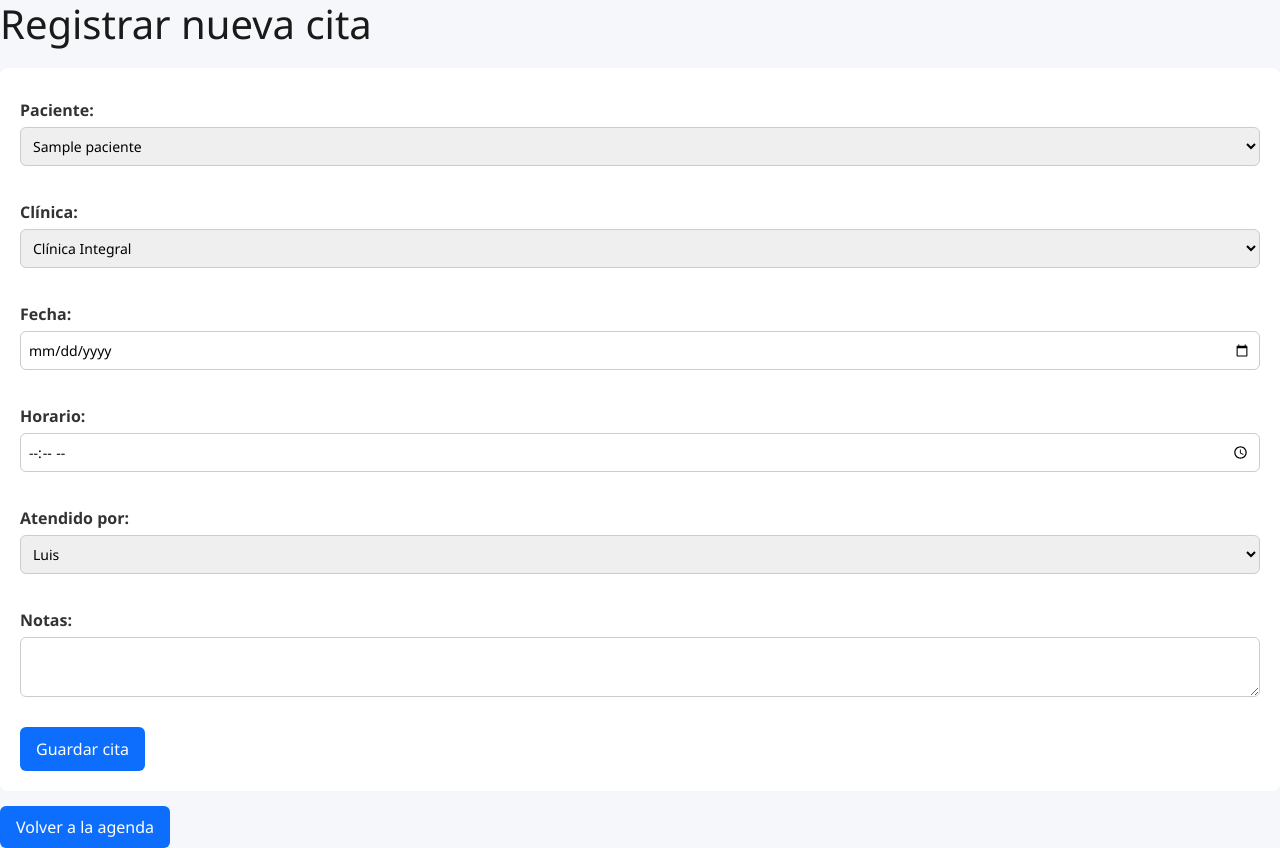
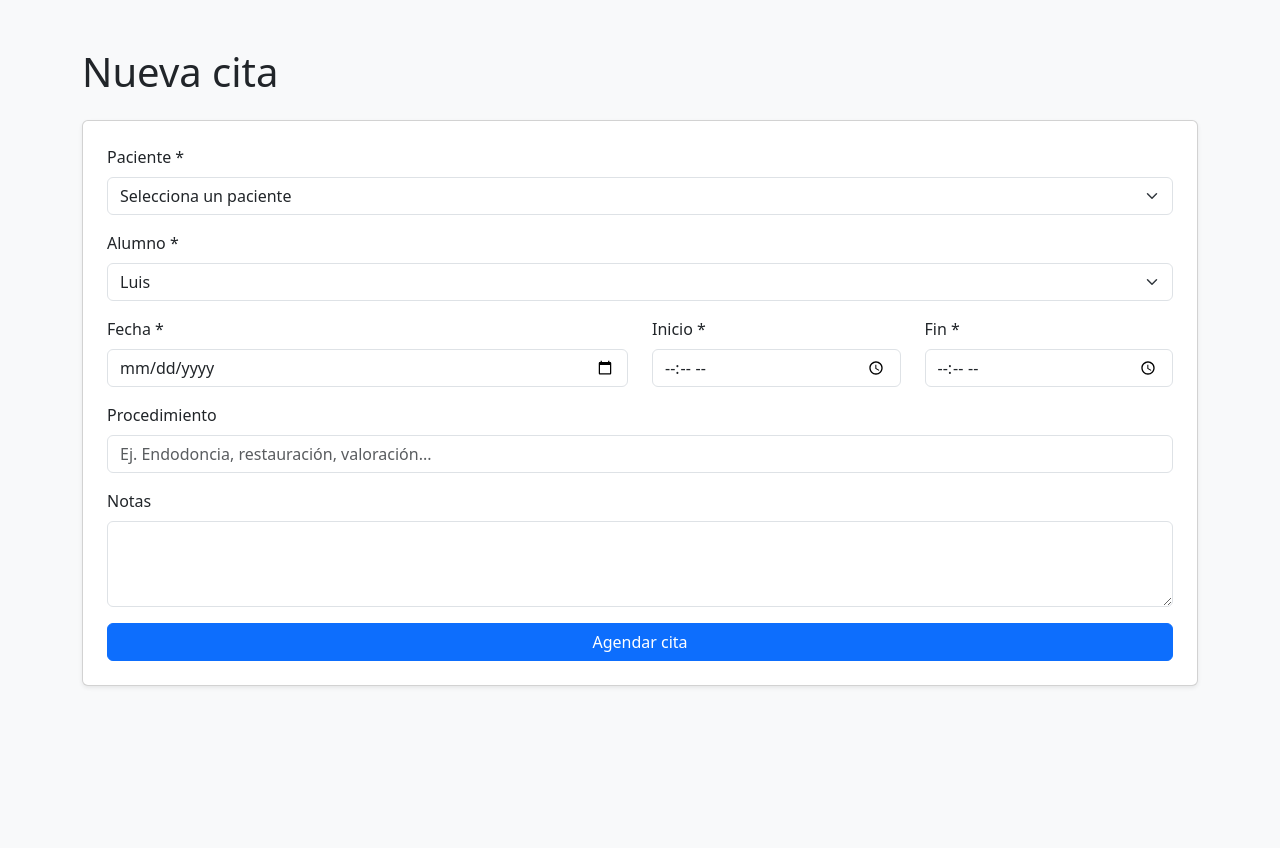
Before and after one commit to Luislopeze/Clinica, a Flask app: page /nueva_cita in a window 1280 px wide. After the commit the page ends 687 px from the top, so only its background shows below. Run offline with Flask 3, Linux system fonts and the light colour scheme; tables that the repository leaves empty hold one stand-in row (values such as "Sample post").

Commit message:
Update nueva_cita.html

```diff
--- a/templates/nueva_cita.html
+++ b/templates/nueva_cita.html
@@ -1,61 +1,62 @@
 <!DOCTYPE html>
 <html lang="es">
 <head>
+    <meta charset="UTF-8">
+    <title>Nueva cita</title>
     <link href="https://cdn.jsdelivr.net/npm/bootstrap@5.3.0/dist/css/bootstrap.min.css" rel="stylesheet">
-    <link rel="stylesheet" href="{{ url_for('static', filename='style.css') }}">
-    <meta charset="UTF-8">
-    <title>Nueva Cita</title>
 </head>
-<body>
-    <h1>Registrar nueva cita</h1>
-
+<body class="bg-light">
+    <div class="container mt-5">
+        <h1 class="mb-4">Nueva cita</h1>
+        <div class="card p-4 shadow-sm">
             <form method="POST" action="{{ url_for('nueva_cita') }}">
-        <!-- Paciente -->
-        <label for="paciente">Paciente:</label>
-        <select name="paciente" id="paciente" required>
+                <div class="mb-3">
+                    <label for="paciente" class="form-label">Paciente *</label>
+                    <select name="paciente" id="paciente" class="form-select" required>
+                        <option value="">Selecciona un paciente</option>
                         {% for paciente in pacientes %}
                             <option value="{{ paciente.id }}">{{ paciente.nombre }}</option>
                         {% endfor %}
                     </select>
-        <br><br>
+                </div>
 
-        <!-- Clínica -->
-        <label for="clinica">Clínica:</label>
-        <select name="clinica" id="clinica" required>
-            {% for clinica in clinicas %}
-                <option value="{{ clinica }}">{{ clinica }}</option>
-            {% endfor %}
-        </select>
-        <br><br>
-
-        <!-- Fecha -->
-        <label for="fecha">Fecha:</label>
-        <input type="date" name="fecha" id="fecha" required>
-        <br><br>
-
-        <!-- Horario -->
-        <label for="horario">Horario:</label>
-        <input type="time" name="horario" id="horario" required>
-        <br><br>
-
-        <!-- Atendido por -->
-        <label for="atendido_por">Atendido por:</label>
-        <select name="atendido_por" id="atendido_por" required>
+                <div class="mb-3">
+                    <label for="atendido_por" class="form-label">Alumno *</label>
+                    <select name="atendido_por" id="atendido_por" class="form-select" required>
                         {% for doctor in doctores %}
                             <option value="{{ doctor }}">{{ doctor }}</option>
                         {% endfor %}
                     </select>
-        <br><br>
+                </div>
 
-        <!-- Notas -->
-        <label for="notas">Notas:</label>
-        <textarea name="notas" id="notas"></textarea>
-        <br><br>
+                <div class="row">
+                    <div class="col-md-6 mb-3">
+                        <label for="fecha" class="form-label">Fecha *</label>
+                        <input type="date" name="fecha" id="fecha" class="form-control" required>
+                    </div>
+                    <div class="col-md-3 mb-3">
+                        <label for="horario" class="form-label">Inicio *</label>
+                        <input type="time" name="horario" id="horario" class="form-control" required>
+                    </div>
+                    <div class="col-md-3 mb-3">
+                        <label for="fin" class="form-label">Fin *</label>
+                        <input type="time" name="fin" id="fin" class="form-control">
+                    </div>
+                </div>
 
-        <button type="submit">Guardar cita</button>
+                <div class="mb-3">
+                    <label for="procedimiento" class="form-label">Procedimiento</label>
+                    <input type="text" name="procedimiento" id="procedimiento" class="form-control" placeholder="Ej. Endodoncia, restauración, valoración...">
+                </div>
+
+                <div class="mb-3">
+                    <label for="notas" class="form-label">Notas</label>
+                    <textarea name="notas" id="notas" class="form-control" rows="3"></textarea>
+                </div>
+
+                <button type="submit" class="btn btn-primary w-100">Agendar cita</button>
             </form>
-
-    <br>
-    <a href="{{ url_for('agenda') }}">Volver a la agenda</a>
+        </div>
+    </div>
 </body>
 </html>
```
Lines whose indentation alone changed are shown as unchanged.
